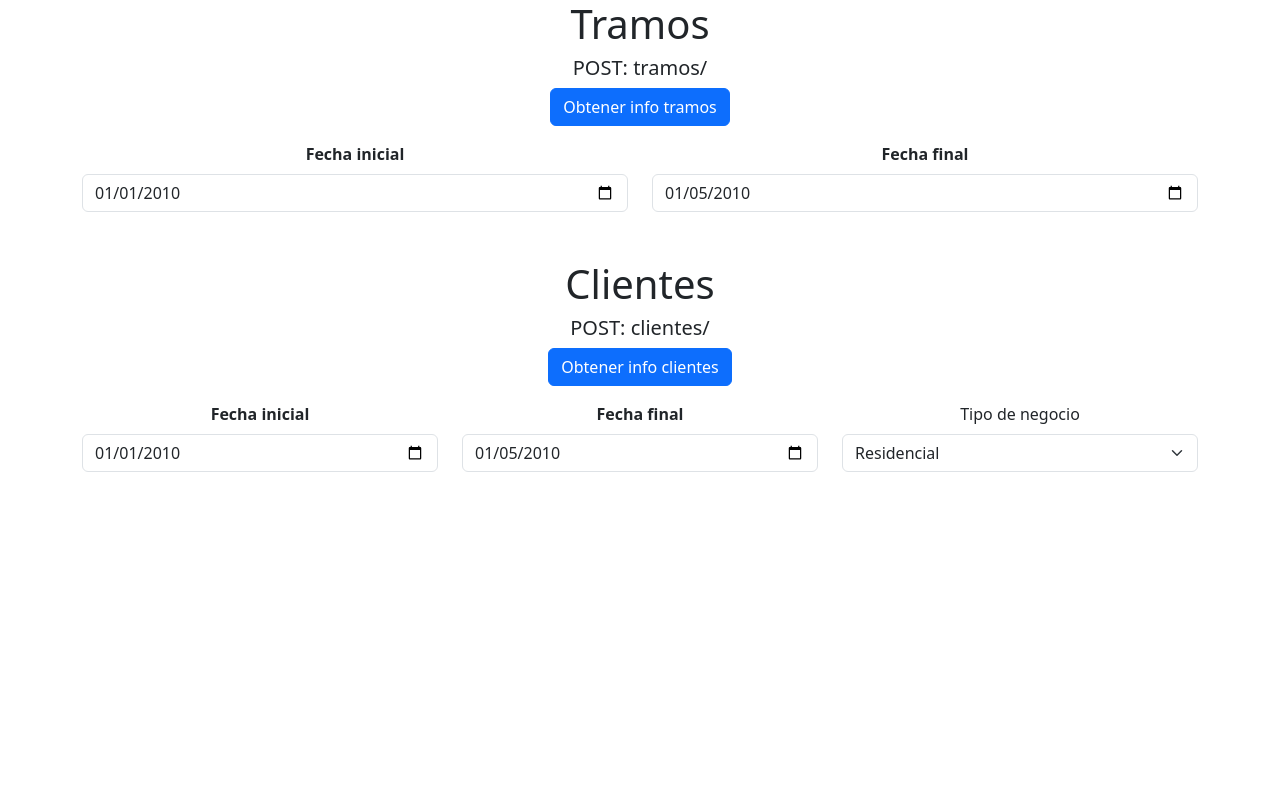
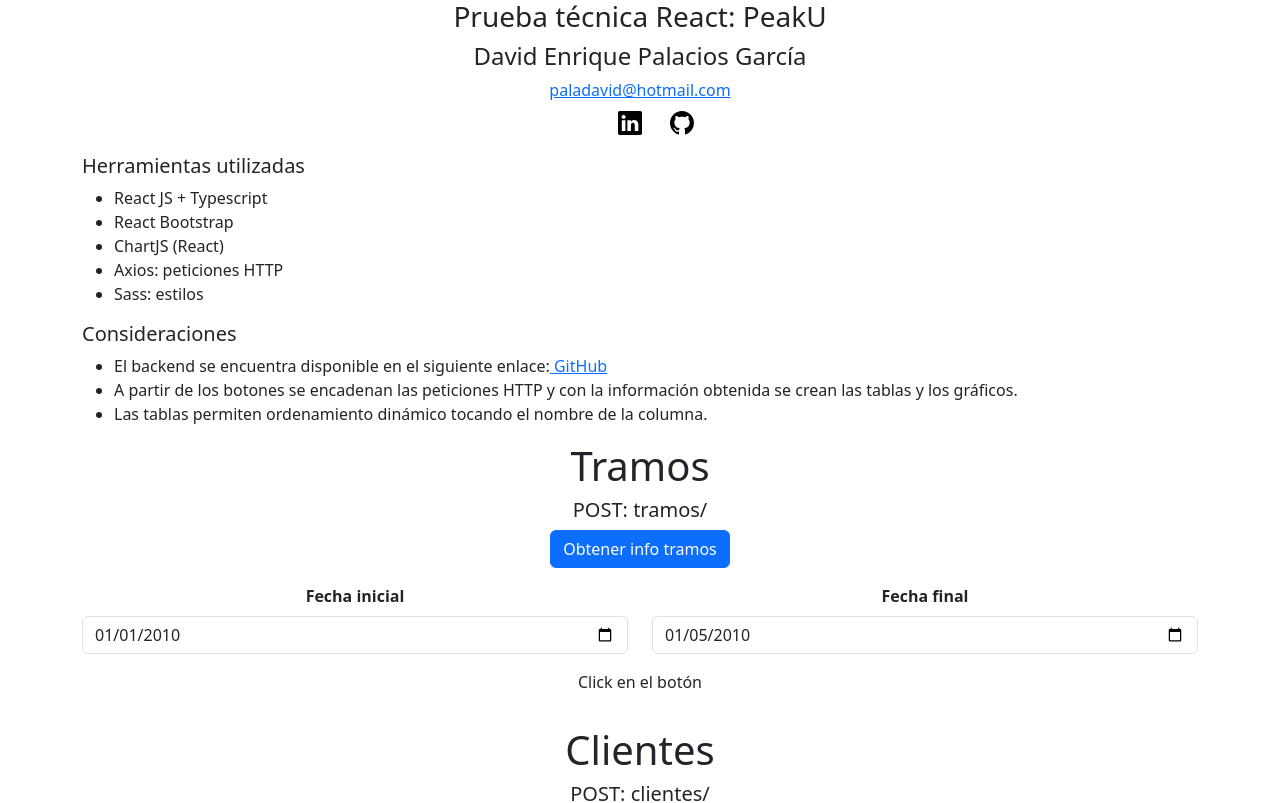
Before and after one commit to davidpalaciosg/prueba-tecnica-react, a React (Create React App) app: page / in a window 1280 px wide. Shown: the top 803 px of the page. Built offline with nearby package versions, Linux system fonts and the light colour scheme.

Commit message:
Presentation done

```diff
--- a/src/App.tsx
+++ b/src/App.tsx
@@ -2,10 +2,12 @@ import React from 'react';
 import './App.scss';
 import Tramos from './components/organisms/Tramos/Tramos';
 import Clientes from './components/organisms/Clientes/Clientes';
+import Presentation from './components/atoms/Presentation';
 
 function App() {
   return (
     <div className="App">
+      <Presentation />
       <Tramos />
       <Clientes />
     </div>
--- a/src/components/atoms/Clientes/BarChartCliente.tsx
+++ b/src/components/atoms/Clientes/LineChartCliente.tsx
@@ -10,7 +10,7 @@ interface BarChartClienteProps {
   expenseType: string;
 }
 
-export default function BarChartCliente({ clientes, business, expenseType }: BarChartClienteProps) {
+export default function LineChartCliente({ clientes, business, expenseType }: BarChartClienteProps) {
 
   const title = capitalize(expenseType)+" "+capitalize(business);
 
--- /dev/null
+++ b/src/components/atoms/Presentation.tsx
@@ -0,0 +1,44 @@
+import React from 'react'
+import { Container, Row, Col, } from 'react-bootstrap'
+
+//SASS
+import './atomsStyle.scss';
+import { Github, Linkedin } from 'react-bootstrap-icons';
+
+export default function Presentation() {
+    return (
+        <Container className='presentation'>
+            <Row>
+                <Col>
+                    <h3>Prueba técnica React: PeakU</h3>
+                    <h4>David Enrique Palacios García</h4>
+                    <a href='mailto:paladavid@hotmail.com'>paladavid@hotmail.com</a>
+                    <ul className='social-media'>
+                        <li className='list-inline-item'><a href='https://www.linkedin.com/in/david-palaciosg/' target='_blank' rel='noreferrer'><Linkedin /></a></li>
+                        <li className='list-inline-item'><a href='https://www.linkedin.com/in/david-palaciosg/' target='_blank' rel='noreferrer'><Github /></a></li>
+
+                    </ul>
+                    <h5>Herramientas utilizadas</h5>
+                    <ul>
+                        <li>React JS + Typescript</li>
+                        <li>React Bootstrap</li>
+                        <li>ChartJS (React)</li>
+                        <li>Axios: peticiones HTTP </li>
+                        <li> Sass: estilos</li>
+                    </ul>
+                    <h5>Consideraciones</h5>
+                    <ul>
+                        <li>El backend se encuentra disponible en el siguiente enlace:
+                            <a href='https://github.com/RancesBernalInfoDesign/pruebatecnicainfodesignback'
+                                target='_blank' rel='noreferrer'> GitHub</a>
+                        </li>
+                        <li>A partir de los botones se encadenan las peticiones HTTP y con la información obtenida se crean las tablas y los gráficos.</li>
+                        <li>Las tablas permiten ordenamiento dinámico tocando el nombre de la columna.</li>
+                    </ul>
+
+
+                </Col>
+            </Row>
+        </Container>
+    )
+}
--- /dev/null
+++ b/src/components/atoms/atomsStyle.scss
@@ -0,0 +1,20 @@
+.presentation{
+    h5, ul{
+        text-align: left;
+
+    }
+
+    .social-media{
+        width: 100%;
+        text-align: center;
+        display: flex;
+        flex-direction: row;
+        justify-content: center;
+        color: black;
+        a{
+            margin: 0 10px;
+            color: black;
+            font-size: 1.5rem;
+        }
+    }
+}
--- a/src/components/molecules/Plots/ClientesCharts.tsx
+++ b/src/components/molecules/Plots/ClientesCharts.tsx
@@ -1,8 +1,7 @@
 import React from 'react';
 import { SingleCliente, SingleTramo } from '../../../services/backend/backendTypes';
 import { Container, Row, Col } from 'react-bootstrap';
-import BarChartTramo from '../../atoms/Tramos/BarChartTramo';
-import BarChartCliente from '../../atoms/Clientes/BarChartCliente';
+import LineChartCliente from '../../atoms/Clientes/LineChartCliente';
 
 interface ClientesChartsProps {
   clientes: SingleCliente[];
@@ -18,7 +17,7 @@ export default function ClientesCharts({ clientes, business, expenseType }: Clie
         {expenseType.map((expense, index) => (
           <Col key={index} xs={12} sm={12} md={12} lg={12} xl={12}>
             <div style={{ width: '100%', height: '300px' }}>
-              <BarChartCliente business={business} clientes={clientes} expenseType={expense}/>
+              <LineChartCliente business={business} clientes={clientes} expenseType={expense}/>
             </div>
           </Col>
         ))}
--- a/src/components/organisms/Clientes/Clientes.tsx
+++ b/src/components/organisms/Clientes/Clientes.tsx
@@ -105,7 +105,7 @@ export default function Clientes() {
                     {clientes.length > 0 ? (
                         <TableClientes clientes={clientes} handleSortClientes={handleSortClientes} business={selectedBusiness}/>
                         ) : (
-                        <p></p>
+                        <p>Click en el botón</p>
                     )}
                 </Col>
             </Row>
--- a/src/components/organisms/Tramos/Tramos.tsx
+++ b/src/components/organisms/Tramos/Tramos.tsx
@@ -89,7 +89,7 @@ export default function Tramos() {
                     {tramos.length > 0 ? (
                         <TableTramo tramos={tramos} handleSortTramos={handleSortTramos} />
                     ) : (
-                        <p></p>
+                        <p>Click en el botón</p>
                     )}
                 </Col>
             </Row>
```
